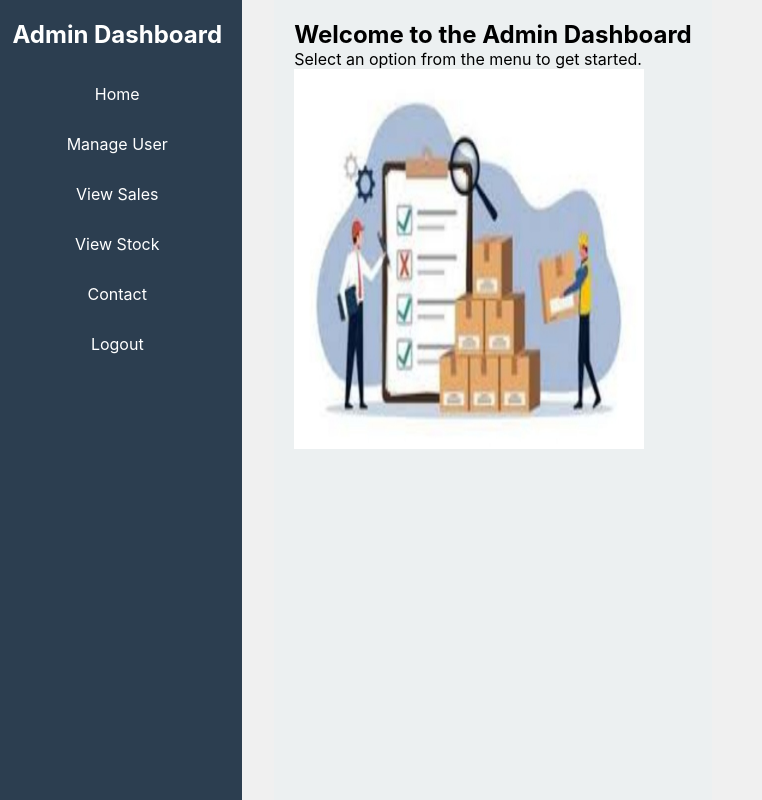
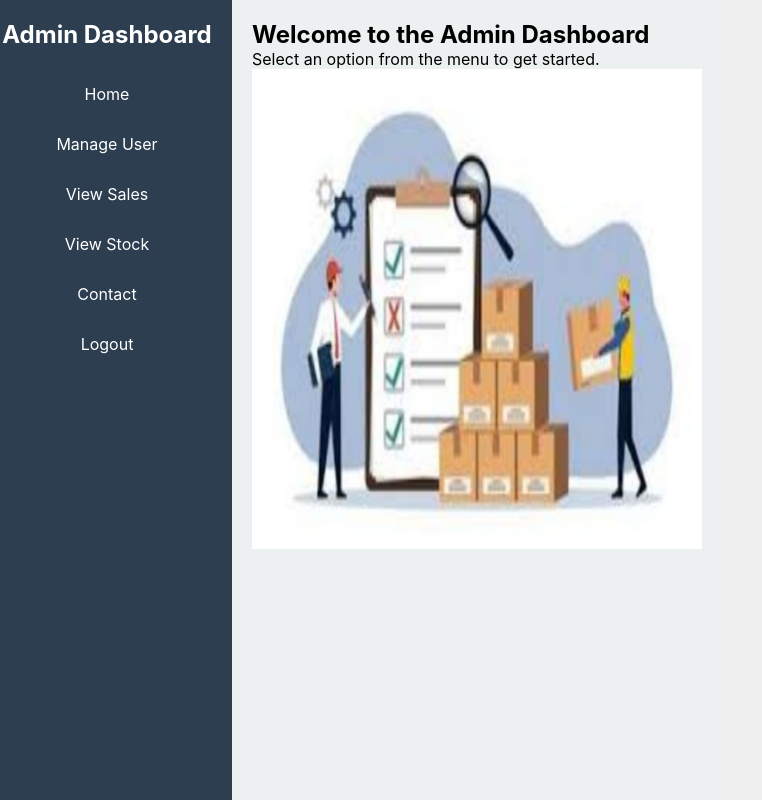
Before and after one commit to Haitham04/Inventory, a React (Vite) app: page /Home in a window 1280 px wide. Shown: the whole page, without its empty margins (0-762 px from the left). Built offline with nearby package versions, Linux system fonts and the light colour scheme.

Commit message:
Last commit

```diff
--- a/src/components/admin/SidebarAdmin.jsx
+++ b/src/components/admin/SidebarAdmin.jsx
@@ -4,15 +4,15 @@ import { Link } from 'react-router-dom'
 const SidebarAdmin = () => {
   return (
     <>
-         <div className="sidebar" style={{marginRight: '2rem'}}>
+         <div className="sidebar" style={{marginRight: '0rem'}}>
                 <h2>Admin Dashboard</h2>
                 <ul className="menu">
-                    <Link to={'/viewUser'} style={{color:'white', textDecoration:'none'}} ><li>Home</li></Link>
+                    <Link to={'/allmanagers'} style={{color:'white', textDecoration:'none'}} ><li>Home</li></Link>
                     <Link to={'/manageuser'} style={{color:'white', textDecoration:'none'}} ><li>Manage User</li></Link>
                     <Link to={'/manageSales'} style={{color:'white', textDecoration:'none'}} > <li>View Sales</li></Link>
                     <Link to={'/manageStock'} style={{color:'white', textDecoration:'none'}} > <li>View Stock</li></Link>
                     <li> <Link to={'/contact'} style={{color:'white', textDecoration:'none'}}>Contact</Link></li>
-                    <li><Link style={{color:'white', textDecoration:'none'}} to={"/"}>Logout</Link></li>
+                    <Link to={'/Welcome'} style={{color:'white', textDecoration:'none'}} ><li>Logout</li></Link>
 
                 </ul>
             </div>
--- a/src/pages/admin/Home.jsx
+++ b/src/pages/admin/Home.jsx
@@ -10,7 +10,7 @@ const Home = () => {
             <div className="content">
                 <h2>Welcome to the Admin Dashboard</h2>
                 <p>Select an option from the menu to get started.</p>
-                <img src='Login-image.jpg' alt="Login image" class="Login-image" height="380px" width="350px" />
+                <img src='Login-image.jpg' alt="Login image" class="Login-image" height="480px" width="450px" />
             </div>
     </div>
     </React.Fragment>
--- a/src/pages/manager/ManagerDash.jsx
+++ b/src/pages/manager/ManagerDash.jsx
@@ -11,13 +11,13 @@ const manager = () => {
                     <li> <Link to={'/managestock'} style={{color:'white', textDecoration:'none'}}>Manage Stock</Link></li>
                     <li> <Link to={'/recordsales'} style={{color:'white', textDecoration:'none'}}>Record Sales</Link></li>
                     <li> <Link to={'/contact'} style={{color:'white', textDecoration:'none'}}>Contact</Link></li>
-                    <li><Link style={{color:'white', textDecoration:'none'}} to={"/"}>Logout</Link></li>
+                    <Link to={'/Welcome'} style={{color:'white', textDecoration:'none'}} ><li>Logout</li></Link>
                 </ul>
             </div>
             <div className="content">
                 <h2>Welcome to the Manager Dashboard</h2>
                 <p>Select an option from the menu to get started.</p>
-                <img src='Login-image.jpg' alt="Login image" class="Login-image" height="380px" width="350px" />
+                <img src='Login-image.jpg' alt="Login image" class="Login-image" height="480px" width="400px" />
             </div>`
     </div>
     </React.Fragment>
```
